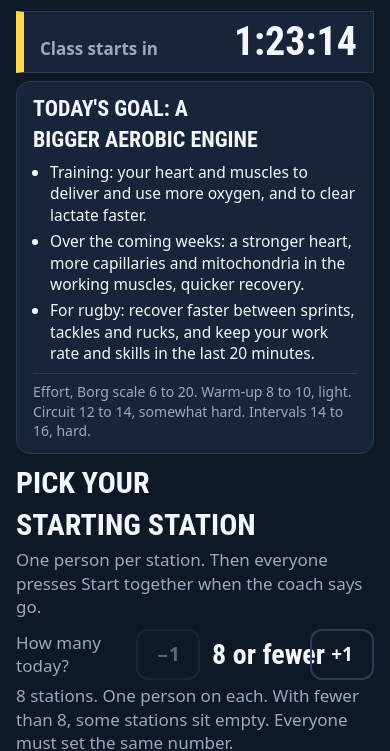
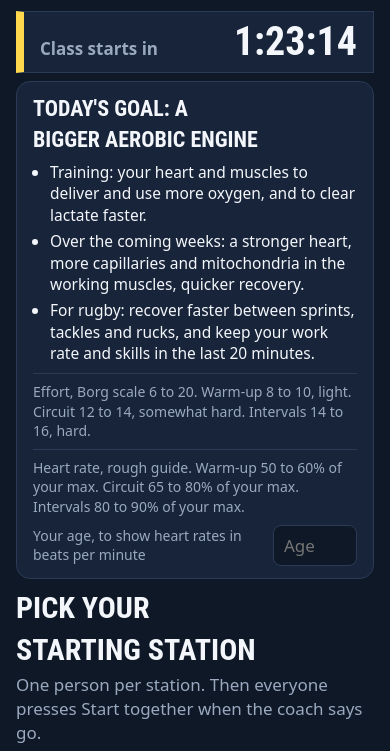
Before and after one commit to paisleyrfc-sc/Timer, a plain HTML site: page index.html in a window 390 px wide. Shown: the part 130-881 px from the top of the page. Drawn offline with Linux system fonts and the light colour scheme.

Commit message:
Add rough heart rate targets alongside the Borg ranges
Shown as a percentage of max heart rate, or in beats per minute once a
person enters their age on their own phone.

Co-Authored-By: Claude Fable 5.2 <noreply@anthropic.com>
Claude-Session: https://claude.ai/code/session_01QtnV7bxB3vz7nJxnFknBQq

```diff
--- a/index.html
+++ b/index.html
@@ -41,6 +41,8 @@ button{font:inherit;color:inherit;cursor:pointer}
 .goals h3{font-family:var(--display);font-weight:800;font-size:22px;text-transform:uppercase;margin:0 0 6px;text-wrap:balance}
 .goals ul{margin:0;padding-left:1.1em;display:flex;flex-direction:column;gap:4px;font-size:15.5px}
 .setup .goals p{margin:8px 0 0;font-size:14px;color:var(--muted);border-top:1px solid var(--line);padding-top:8px}
+.agerow{display:flex;align-items:center;justify-content:space-between;gap:12px;margin-top:8px;font-size:14px;color:var(--muted)}
+.agerow input{width:84px;flex:none;background:var(--bg);border:1px solid var(--line);border-radius:8px;padding:8px 10px;font:inherit;font-size:17px;color:var(--text)}
 .setup h2{font-family:var(--display);font-weight:800;font-size:30px;text-transform:uppercase;margin:6px 0 2px;text-wrap:balance}
 .setup p{color:var(--muted);margin:0 0 6px;max-width:60ch}
 .picks{display:grid;grid-template-columns:1fr 1fr;gap:10px}
@@ -151,6 +153,10 @@ button{font:inherit;color:inherit;cursor:pointer}
       <h3 id="goaltitle"></h3>
       <ul id="goallist"></ul>
       <p id="effortkey"></p>
+      <p id="hrkey"></p>
+      <label class="agerow" for="age">Your age, to show heart rates in beats per minute
+        <input id="age" type="number" inputmode="numeric" min="10" max="90" placeholder="Age">
+      </label>
     </div>
     <h2>Pick your starting station</h2>
     <p id="pickhelp"></p>
@@ -224,6 +230,8 @@ button{font:inherit;color:inherit;cursor:pointer}
     main: "Borg 12 to 14: somewhat hard. You can still talk in sentences.",
     hard: "Borg 14 to 16: hard. Short sentences only."
   };
+  // rough heart rate bands to go with the Borg targets, as a percentage of maximum heart rate
+  var HR = { warm:[50,60], main:[65,80], hard:[80,90] };
   var CLASS_START = new Date(2026, 10, 22, 17, 0, 0);   // year, month (0 = January, so 10 = November), day, hour, minute, second
   var T = {
     lap: 60,        // warm-up lap: seconds on each station
@@ -308,20 +316,20 @@ button{font:inherit;color:inherit;cursor:pointer}
     }
     for(i=0;i<N;i++){
       var col = fade(BLUE, GREEN, N > 1 ? i/(N-1) : 1);
-      add({kind:"prep", lap:true, col:col, name:"Warm-up lap "+(i+1)+" of "+N, dur:lapDur, r:i, st:true, sub:EFFORT.warm+" Try the station and pick your level for the real lap."});
+      add({kind:"prep", zone:"warm", lap:true, col:col, name:"Warm-up lap "+(i+1)+" of "+N, dur:lapDur, r:i, st:true, sub:EFFORT.warm+" Try the station and pick your level for the real lap."});
       add({kind:"change", col:col, name:"Move on", dur:T.lapMove, r:(i+1)%N, st:true, sub: i===N-1 ? "Back to your starting station." : "Next station."});
     }
     add({kind:"prep", name:"Rest", dur:T.rest, r:0, st:true, sub:"Drink. Be at your starting station with your level picked."});
     for(i=0;i<N;i++){
       var sc = fade(GREEN, YELLOW, N > 1 ? i/(N-1) : 1);
-      add({kind:"station", col:sc, name:"Station "+(i+1)+" of "+N, dur:stDur, r:i, st:true, sub:EFFORT.main});
+      add({kind:"station", zone:"main", col:sc, name:"Station "+(i+1)+" of "+N, dur:stDur, r:i, st:true, sub:EFFORT.main});
       if(i<N-1) add({kind:"change", col:sc, name:"Change stations", dur:chDur, r:i+1, st:true, sub:"Move one station on and get going."});
     }
     add({kind:"prep", name:"Water", dur:waterDur, sub:"Then get onto a machine for the harder intervals.",
       cues:["Drink","One machine each: rowers, SkiErgs, Assault bikes, BikeErg or a curved treadmill. If they are all taken, share one and swap each interval, or use a sled.","Coming up: "+T.hardRounds+" intervals of "+mins(T.hardOn)+" strong, "+mins(offDur)+" easy"]});
     for(i=0;i<T.hardRounds;i++){
       var hc = fade(YELLOW, RED, T.hardRounds > 1 ? i/(T.hardRounds-1) : 1);
-      add({kind:"hard", col:hc, name:"Harder interval "+(i+1)+" of "+T.hardRounds, dur:T.hardOn, sub:EFFORT.hard+" Make every interval look the same."});
+      add({kind:"hard", zone:"hard", col:hc, name:"Harder interval "+(i+1)+" of "+T.hardRounds, dur:T.hardOn, sub:EFFORT.hard+" Make every interval look the same."});
       if(i < T.hardRounds-1) add({kind:"prep", name:"Recover", dur:offDur, sub:"Keep moving gently. Do not stop."});
     }
     add({kind:"prep", name:"Cool-down", dur:T.cool, sub:"Ease down gradually.",
@@ -340,6 +348,20 @@ button{font:inherit;color:inherit;cursor:pointer}
   build();
   if(S.start >= N) S.start = -1;
 
+  // each phone remembers its owner's age so the heart rate targets can be shown in beats per minute
+  var age = 0;
+  try{ age = parseInt(localStorage.getItem("circuit-age") || "0", 10) || 0; }catch(e){}
+  function hrRange(zone){
+    var r = HR[zone];
+    if(age >= 10 && age <= 90){
+      var max = 208 - 0.7*age, r5 = function(v){ return Math.round(v/5)*5; };
+      return r5(max*r[0]/100)+" to "+r5(max*r[1]/100)+" bpm";
+    }
+    return r[0]+" to "+r[1]+"% of your max";
+  }
+  function drawHr(){
+    $("hrkey").textContent = "Heart rate, rough guide. Warm-up "+hrRange("warm")+". Circuit "+hrRange("main")+". Intervals "+hrRange("hard")+".";
+  }
   function t(){ return S.running ? Math.min(total, S.base + (Date.now()-S.at)/1000) : S.base; }
   function indexAt(x){ var i = phases.length-1; while(i>0 && starts[i] > x) i--; return i; }
   function jump(x){ S.base = Math.max(0, Math.min(total, x)); S.at = Date.now(); lastSec = null; save(); }
@@ -480,7 +502,7 @@ button{font:inherit;color:inherit;cursor:pointer}
     $("clock").className = "clock "+ph.kind;
     $("clock").style.borderTopColor = ph.col || "";
     $("phase").textContent = ph.name;
-    $("sub").textContent = ph.sub || "";
+    $("sub").textContent = (ph.sub || "") + (ph.zone ? " Heart rate about "+hrRange(ph.zone)+"." : "");
     drawMine(ph); drawStations(ph);
     $("cues").hidden = !ph.cues;
     if(ph.cues){
@@ -606,6 +628,13 @@ button{font:inherit;color:inherit;cursor:pointer}
   document.addEventListener("pointerdown", function(){ if(S.on){ audio(); if(S.running && !lock) wake(); } });
 
   $("date").textContent = SESSION_DATE;
+  if(age) $("age").value = age;
+  drawHr();
+  $("age").addEventListener("input", function(){
+    age = parseInt(this.value, 10) || 0;
+    try{ localStorage.setItem("circuit-age", String(age)); }catch(e){}
+    drawHr(); lastIdx = -1;
+  });
   $("goaltitle").textContent = GOAL_TITLE;
   GOALS.forEach(function(g){ $("goallist").appendChild(el("li","",g)); });
   $("effortkey").textContent = "Effort, Borg scale 6 to 20. Warm-up 8 to 10, light. Circuit 12 to 14, somewhat hard. Intervals 14 to 16, hard.";
--- a/sw.js
+++ b/sw.js
@@ -1,6 +1,6 @@
 // Keeps the circuit timer available with no signal after it has been opened once.
 // Change the version name when you upload a new index.html so phones pick up the update.
-var CACHE = "circuit-timer-v6";
+var CACHE = "circuit-timer-v7";
 
 self.addEventListener("install", function (e) {
   e.waitUntil(caches.open(CACHE).then(function (c) { return c.addAll(["./"]); }));
```
